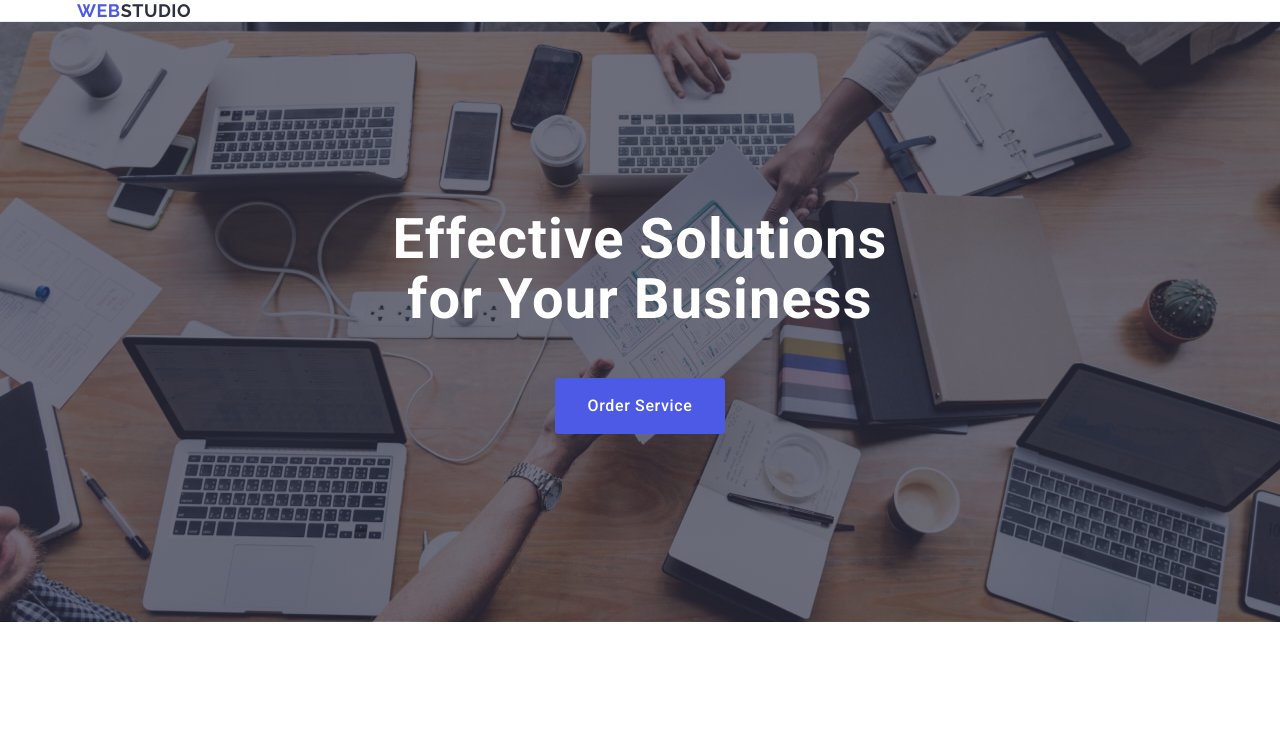
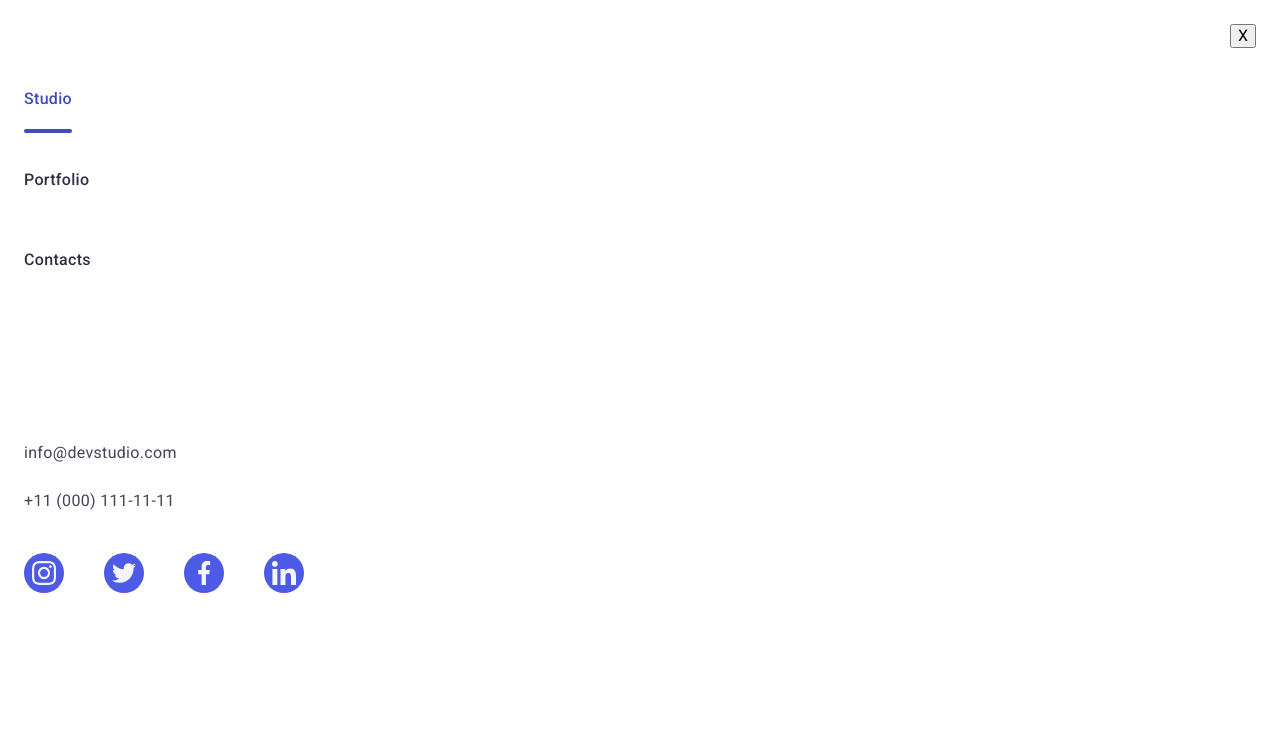
Before and after one commit to HannaKorol/goit-markup-hw-06, a plain HTML site: page index.html in a window 1280 px wide. Shown: the top 738 px of the page. Drawn offline with nearby package versions, Linux system fonts and the light colour scheme.

Commit message:
commit 3

```diff
--- a/css/styles.css
+++ b/css/styles.css
@@ -170,25 +170,92 @@ transition-timing-function: cubic-bezier(0.4, 0, 0.2, 1);
 }
 
 
-.mob-menu {}
+.mob-menu {
+  width: 100%;
+  height: 100%;
+  position: fixed;
+  top: 0;
+  background-color: #FFFFFF;
+  padding: 24px;
 
-.menu-close-btn {}
+}
+
+.menu-close-btn {
+  display: block;
+  margin-left: auto;
+  margin-bottom: 24px;
+
+}
 
 .mob-menu-list {}
 
-.mob-menu-item {}
+.mob-menu-item {
+    font-weight: 700;
+    font-size: 36px;
+    line-height: 1.12;
+    letter-spacing: 0.02em;
+    color: #2e2f42;
+}
+
+.mob-menu-item:not(:last-child) {
+  margin-bottom: 40px;
+}
 
 .header-menu-link-hover {}
 
 .header-menu-link {}
 
-.mob-address {}
+.mob-address {
+  margin-top: 168px;
+}
 
 .mob-address-list {}
 
-.mob-address-list-item {}
+.mobaddress-list-item:not(:last-child) {
+margin-bottom: 24px;
+}
 
 .address-list-link {}
+
+.header-socials {
+  position: relative;
+  display: block;
+  width: 208px;
+}
+
+.header-list {
+  display: flex;
+  gap: 40px;
+}
+
+.header-icon-link {
+  width: 100%;
+  height: 100%;
+  background-color: #4d5ae5;
+  border-radius: 50%;
+  display: flex;
+  align-items: center;
+  justify-content: center;
+  transition: background-color 250ms cubic-bezier(0.4, 0, 0.2, 1);
+}
+
+.header-icon-link:hover,
+.header-icon-link:focus {
+  background-color: #31d0aa;
+}
+
+.header-icon-svg {
+  display: flex;
+  width: 24px;
+  height: 24px;
+  fill: #f4f4fd;
+}
+
+.header-icon-item {
+  margin-bottom: 40px;
+  height: 40px;
+  width: 40px;
+}
 
 /*------------------------------------HEADER END ---------------------*/
 
--- a/index.html
+++ b/index.html
@@ -34,6 +34,63 @@
           </li>
         </ul>
       </address>
+      <button type="button" class="menu-open-btn">
+        <svg class="humburger-menu" width="64" height="64">
+          <use href="./images/icons.svg#icon-humburger"></use>
+        </svg></button>
+    </div>
+    <div class="mob-menu">
+      <button type="button" class="menu-close-btn">X</button>
+      <nav>
+        <ul class="mob-menu-list">
+          <li class="mob-menu-item"><a class="header-menu-link-hover" href="./index.html">Studio</a></li>
+          <li class="mob-menu-item"><a class="header-menu-link" href="">Portfolio</a></li>
+          <li class="mob-menu-item"><a class="header-menu-link" href="">Contacts</a></li>
+        </ul>
+        <address class="mob-address">
+          <ul class="mob-address-list">
+            <li class="mobaddress-list-item"><a class="address-list-link"
+                href="mailto:info@devstudio.com">info@devstudio.com</a>
+            </li>
+            <li class="mobaddress-list-item"><a class="address-list-link" href="tel:+110001111111">+11 (000)
+                111-11-11</a>
+            </li>
+          </ul>
+        </address>
+        <!-- <div class="header-socials"> -->
+        <p class="paragraph-socials">Social media</p>
+        <ul class="header-list">
+          <li class="header-icon-item">
+            <a href="" class="header-icon-link">
+              <svg class="header-icon-svg" width="24" height="24">
+                <use href="./images/icons.svg#icon-instagram"></use>
+              </svg>
+            </a>
+          </li>
+          <li class="header-icon-item">
+            <a href="" class="header-icon-link">
+              <svg class="header-icon-svg" width="24" height="24">
+                <use href="./images/icons.svg#icon-twitter"></use>
+              </svg>
+            </a>
+          </li>
+          <li class="header-icon-item">
+            <a href="" class="header-icon-link">
+              <svg class="header-icon-svg" width="24" height="24">
+                <use href="./images/icons.svg#icon-facebook"></use>
+              </svg>
+            </a>
+          </li>
+          <li class="header-icon-item">
+            <a href="" class="header-icon-link">
+              <svg class="header-icon-svg" width="24" height="24">
+                <use href="./images/icons.svg#icon-linkedin"></use>
+              </svg>
+            </a>
+          </li>
+        </ul>
+    </div>
+    </nav>
     </div>
   </header>
 
```
